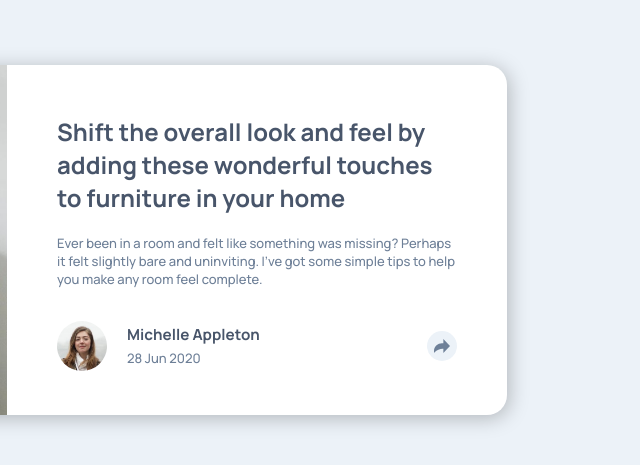
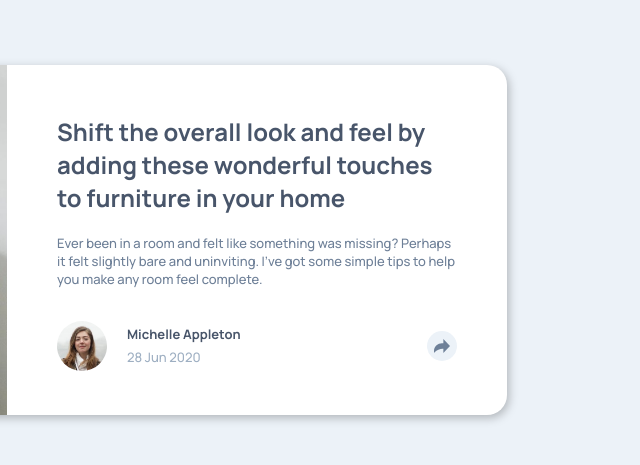
Before and after one commit to ludoboilon/article-preview-component, a plain HTML site: page code/index.html in a window 1280 px wide. Shown: the part 160-625 px from the top of the page, 558-1198 px from the left. Drawn offline with Linux system fonts and the light colour scheme.

Commit message:
Ajust font-size

```diff
--- a/code/style.scss
+++ b/code/style.scss
@@ -34,13 +34,13 @@ body {
 	height: 350px;
 	width: 850px;
 	background: #fff;
-	box-shadow: 2px 3px 20px rgba(0, 0, 0, 0.25);
+	box-shadow: 2px 3px 10px rgba(0, 0, 0, 0.25);
 	border-radius: 20px;
 	overflow: hidden;
-	animation: all 02s ease-in-out;
+	animation: all 0.2s ease-in-out;
 
 	&:hover {
-		box-shadow: 2px 3px 20px 5px rgba(0, 0, 0, 0.33);
+		box-shadow: 2px 3px 30px rgba(0, 0, 0, 0.33);
 	}
 
 	#article-image {
@@ -86,9 +86,11 @@ body {
 				h3 {
 					font-weight: 700;
 					margin: 0;
+					font-size: 13px;
 				}
 				.date {
 					margin: 0;
+					color: hsl(212, 23%, 69%);
 				}
 			} // end of #name
 		} // end of #author
```
Also changed, not shown: code/style.css, 1 other file.
